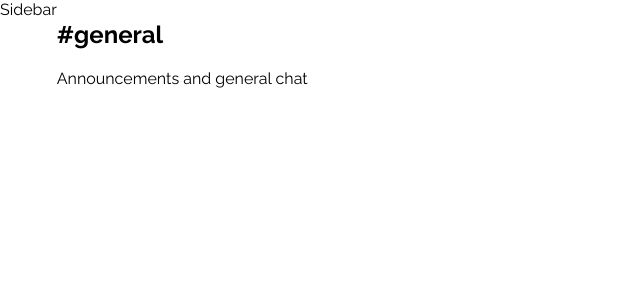
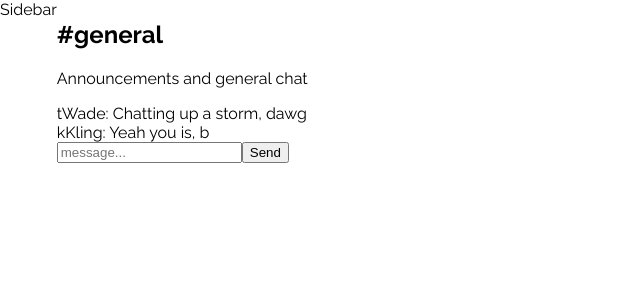
Before and after one commit to terryx96/chatarang, a React (Create React App) app: page / in a window 1280 px wide. Shown: the top 300 px of the page, without its empty margins (0-640 px from the left). Built offline with nearby package versions, Linux system fonts and the light colour scheme.

Commit message:
Add MessageForm

```diff
--- a/src/Chat.js
+++ b/src/Chat.js
@@ -1,11 +1,15 @@
 import React, {Component} from 'react';
 
 import ChatHeader from './ChatHeader';
+import MessageList from './MessageList';
+import MessageForm from './MessageForm';
 class Chat extends Component {
     render(){
         return (
             <div className = "Chat">
                 <ChatHeader />
+                <MessageList />
+                <MessageForm />
             </div>
         )
     }
--- /dev/null
+++ b/src/Message.js
@@ -0,0 +1,11 @@
+import React from 'react';
+
+const Message = (props) => {
+    return (
+        <div className = "Message">
+            {props.message.userName}: {props.message.body}
+        </div>
+    )
+}
+
+export default Message;
--- /dev/null
+++ b/src/MessageForm.js
@@ -0,0 +1,16 @@
+import React from 'react';
+
+const MessageForm = () => {
+    return (
+        <form className = "MessageForm">
+            <input
+                type = "text"
+                name = "body"
+                placeholder = "message..."
+                />
+            <button type = "button">Send</button>
+        </form>
+    )
+}
+
+export default MessageForm;
--- /dev/null
+++ b/src/MessageList.js
@@ -0,0 +1,27 @@
+import React from 'react';
+
+import Message from './Message';
+const MessageList = () => {
+    const messages = [
+        {
+            id: 1,
+            userName: 'tWade',
+            body: 'Chatting up a storm, dawg',
+        },
+        {
+            id: 2,
+            userName: 'kKling',
+            body: 'Yeah you is, b',
+        },
+    ];
+
+    return (
+        <div className = "MessageList">
+            {messages.map(msg =>
+            <Message key = {msg.id} message = {msg}/>
+            )}
+        </div>
+    )
+}
+
+export default MessageList;
```
